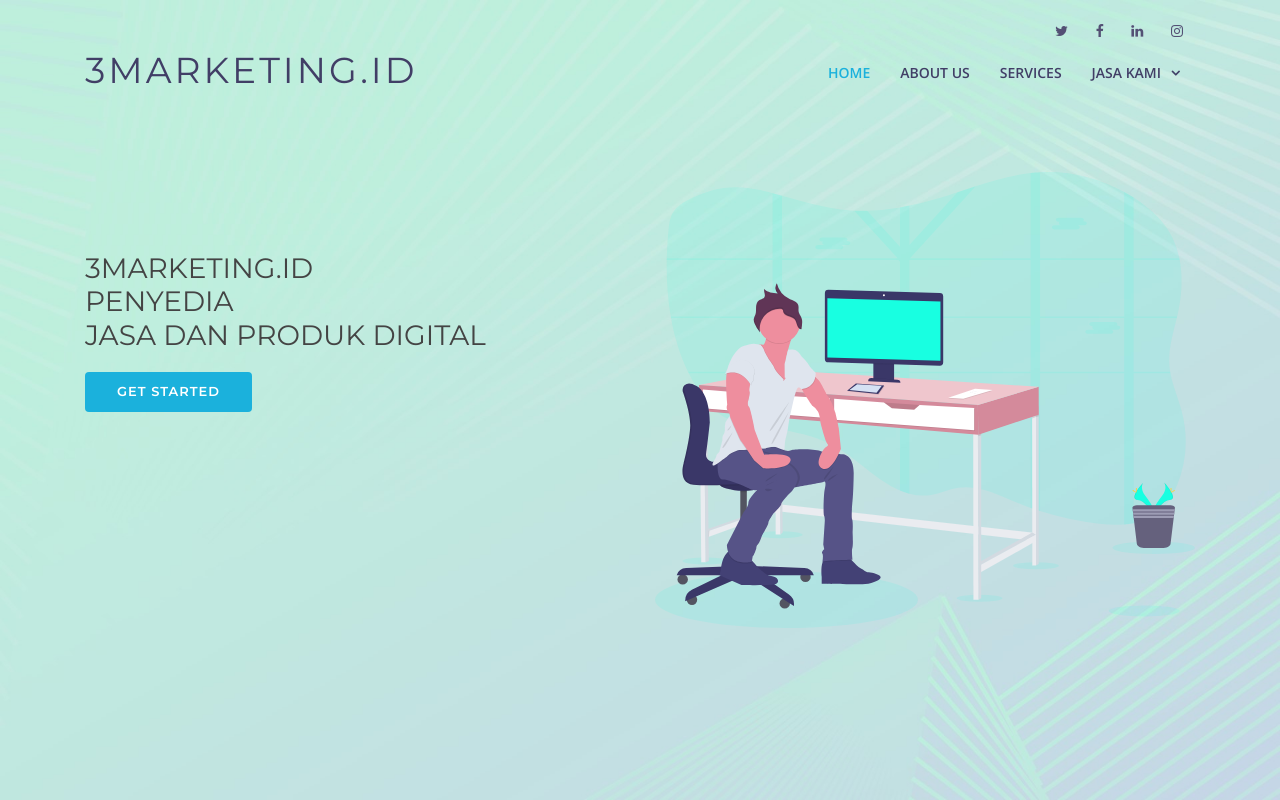
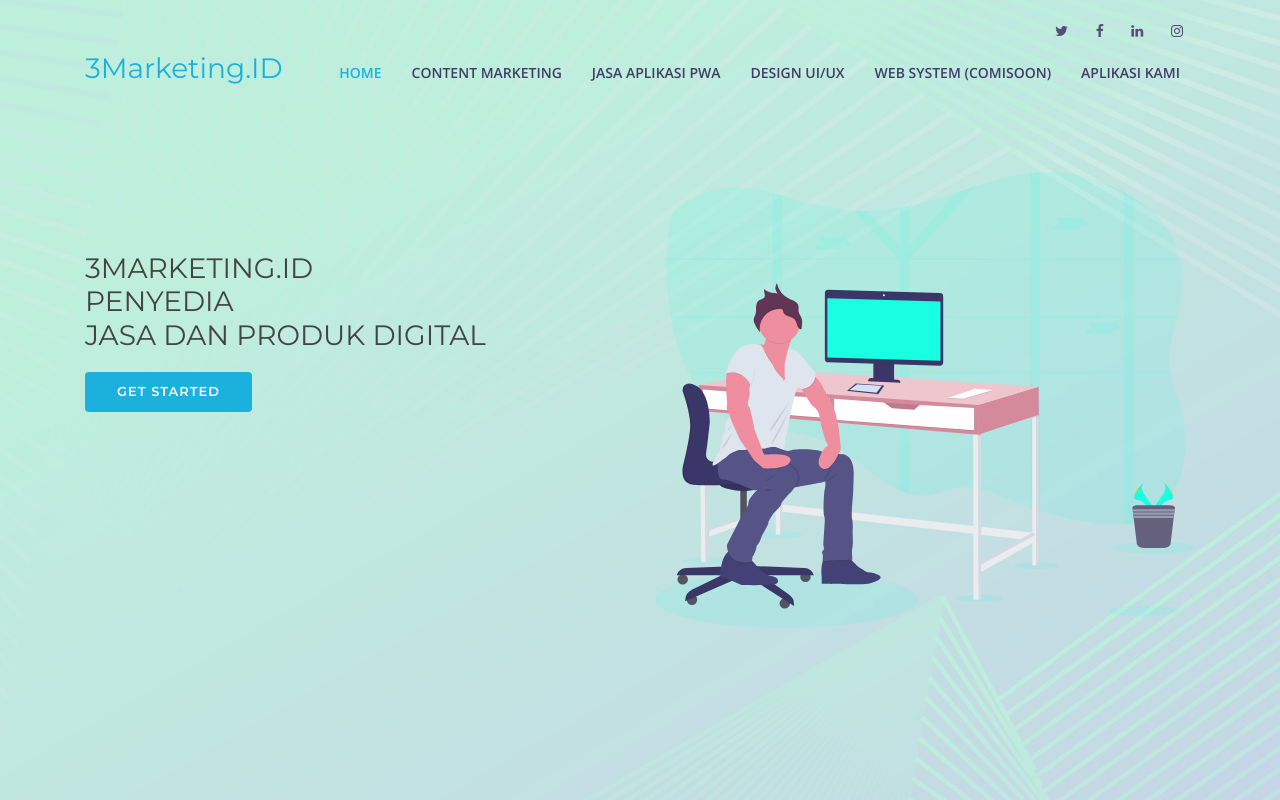
Before and after one commit to b-lesmart/16, a plain HTML site: page index.html in a window 1280 px wide. Shown: the top 800 px of the page. Drawn offline with nearby package versions, Linux system fonts and the light colour scheme; a script that the page names is missing; files whose address does not match are found by name.

Commit message:
Update index.html

```diff
--- a/index.html
+++ b/index.html
@@ -83,23 +83,19 @@
 
       <div class="logo float-left">
         <!-- Uncomment below if you prefer to use an image logo -->
-        <h1 class="text-light"><a href="#intro" class="scrollto"><span>3Marketing.ID</span></a></h1>
+        <h3 class="text-light"><a href="#intro" class="scrollto"><span>3Marketing.ID</span></a></h3>
         <!-- <a href="#header" class="scrollto"><img src="img/logo.png" alt="" class="img-fluid"></a> -->
       </div>
 
       <nav class="main-nav float-right d-none d-lg-block">
         <ul>
           <li class="active"><a href="#intro">Home</a></li>
-          <li><a href="#about">About Us</a></li>
-          <li><a href="#services">Services</a></li>
-          <li class="drop-down"><a href="">Jasa Kami</a>
-            <ul>
-                  <li><a href="https://b-lesmart.github.io/14/#">Content Marketing</a></li>
-                  <li><a href="https://b-lesmart.github.io/14/aplikasipwa.html">Jasa Aplikasi PWA</a></li>
-                  <li><a href="https://b-lesmart.github.io/14/designuiux.html">Design UI/UX</a></li>
-                  <li><a href="#">Web System (comisoon)</a></li>
-          </li>
+          <li><a href="https://b-lesmart.github.io/14/#">Content Marketing</a></li>
+          <li><a href="https://b-lesmart.github.io/14/aplikasipwa.html">Jasa Aplikasi PWA</a></li>
+          <li><a href="https://b-lesmart.github.io/14/designuiux.html">Design UI/UX</a></li>
+          <li><a href="#">Web System (comisoon)</a></li>
           <li><a href="#footer">Aplikasi Kami</a></li>
+
         </ul>
       </nav><!-- .main-nav -->
 
```
